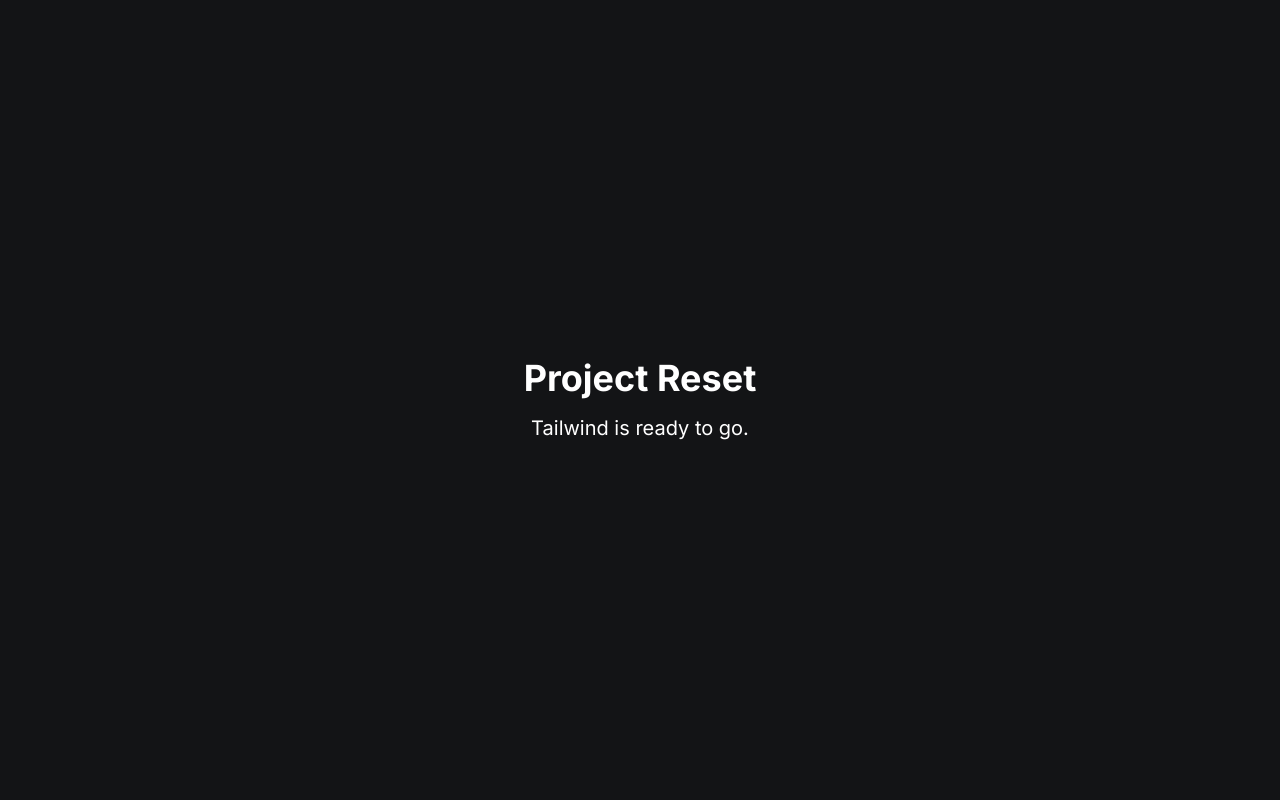
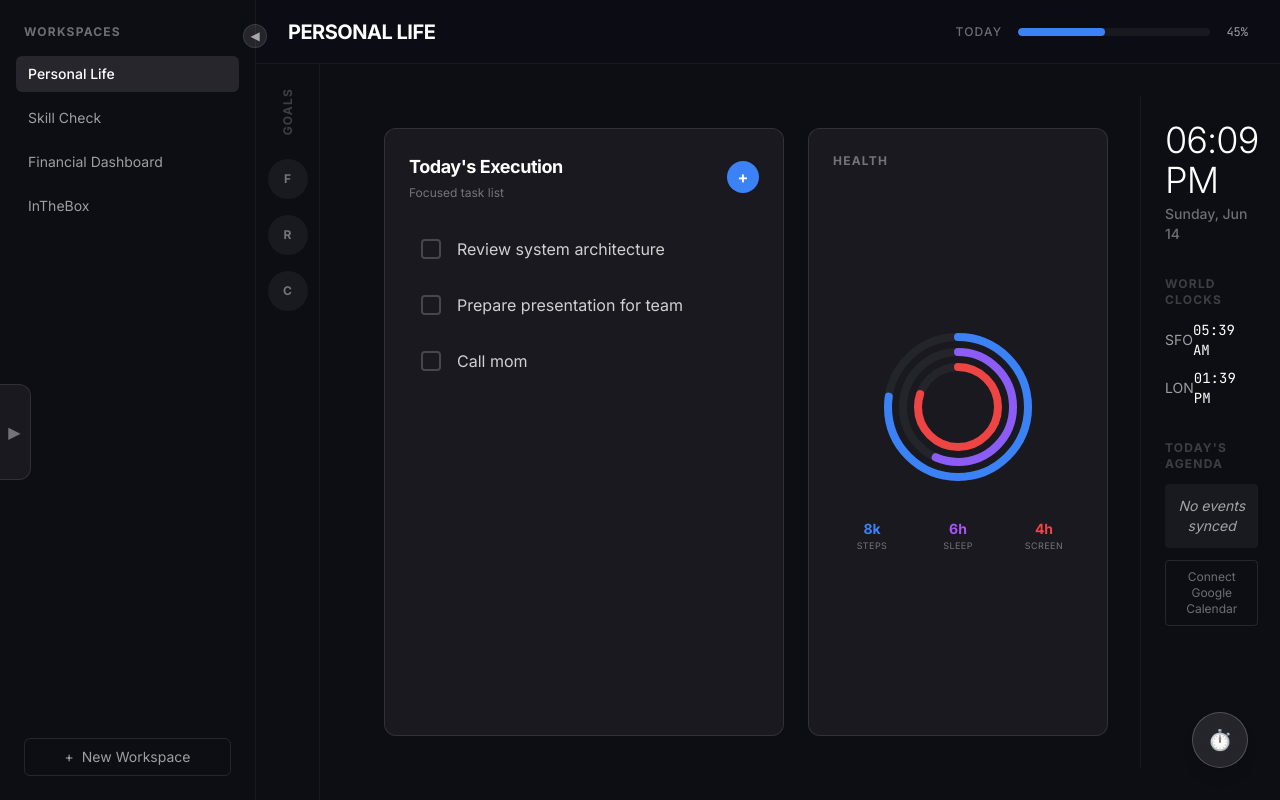
Before and after one commit to ishankumax/ProdOS, a Next.js app: page / in a window 1280 px wide. Built offline with nearby package versions, Linux system fonts and the light colour scheme.

Commit message:
feat: add DataProvider for local storage state management

```diff
--- a/app/page.tsx
+++ b/app/page.tsx
@@ -1,8 +1,38 @@
+"use client";
+
+import { useState } from "react";
+import Shell from "@/components/layout/Shell";
+import { WorkspaceType } from "@/components/layout/Sidebar";
+import TasksWidget from "@/components/workspaces/TasksWidget";
+import HealthWidget from "@/components/workspaces/HealthWidget";
+import RightPanel from "@/components/layout/RightPanel";
+
+import FinanceDashboard from "@/components/workspaces/FinanceDashboard";
+import { DataProvider } from "@/components/providers/DataProvider";
+
 export default function HomePage() {
+  const [workspace, setWorkspace] = useState<WorkspaceType>("Personal Life");
+
   return (
-    <main className="flex min-h-screen flex-col items-center justify-center p-24">
-      <h1 className="text-4xl font-bold">Project Reset</h1>
-      <p className="mt-4 text-xl">Tailwind is ready to go.</p>
-    </main>
+    <DataProvider>
+      <Shell activeWorkspace={workspace} onWorkspaceChange={setWorkspace}>
+      {workspace === "Financial Dashboard" ? (
+        <FinanceDashboard />
+      ) : (
+        <div className="flex h-full">
+          <div className="flex-1 flex gap-6 p-8">
+            <TasksWidget />
+            {workspace === "Personal Life" && <HealthWidget />}
+            {workspace !== "Personal Life" && (
+              <div className="w-[300px] bg-white/5 border border-white/10 rounded-xl flex items-center justify-center text-white/40 italic">
+                {workspace} Widget Placeholder
+              </div>
+            )}
+          </div>
+          <RightPanel />
+        </div>
+      )}
+    </Shell>
+    </DataProvider>
   );
 }
--- /dev/null
+++ b/components/providers/DataProvider.tsx
@@ -0,0 +1,90 @@
+"use client";
+
+import React, { createContext, useContext, useEffect, useState } from "react";
+
+export interface Task {
+  id: string;
+  text: string;
+  completed: boolean;
+  createdAt: number;
+}
+
+export interface Investment {
+  id: string;
+  company: string;
+  amount: number;
+  type: string;
+}
+
+interface DataContextType {
+  tasks: Task[];
+  addTask: (text: string) => void;
+  toggleTask: (id: string) => void;
+  investments: Investment[];
+  addInvestment: (inv: Omit<Investment, "id">) => void;
+}
+
+const DataContext = createContext<DataContextType | undefined>(undefined);
+
+export function DataProvider({ children }: { children: React.ReactNode }) {
+  const [tasks, setTasks] = useState<Task[]>([]);
+  const [investments, setInvestments] = useState<Investment[]>([]);
+  const [isLoaded, setIsLoaded] = useState(false);
+
+  // Load from local storage on mount
+  useEffect(() => {
+    try {
+      const storedTasks = localStorage.getItem("prod_os_tasks");
+      const storedInvestments = localStorage.getItem("prod_os_investments");
+      if (storedTasks) setTasks(JSON.parse(storedTasks));
+      if (storedInvestments) setInvestments(JSON.parse(storedInvestments));
+    } catch (e) {
+      console.error("Failed to parse local storage", e);
+    }
+    setIsLoaded(true);
+  }, []);
+
+  // Save to local storage on changes
+  useEffect(() => {
+    if (isLoaded) {
+      localStorage.setItem("prod_os_tasks", JSON.stringify(tasks));
+      localStorage.setItem("prod_os_investments", JSON.stringify(investments));
+    }
+  }, [tasks, investments, isLoaded]);
+
+  const addTask = (text: string) => {
+    const newTask: Task = {
+      id: Math.random().toString(36).substr(2, 9),
+      text,
+      completed: false,
+      createdAt: Date.now(),
+    };
+    setTasks((prev) => [...prev, newTask]);
+  };
+
+  const toggleTask = (id: string) => {
+    setTasks((prev) =>
+      prev.map((t) => (t.id === id ? { ...t, completed: !t.completed } : t))
+    );
+  };
+
+  const addInvestment = (inv: Omit<Investment, "id">) => {
+    const newInv: Investment = {
+      ...inv,
+      id: Math.random().toString(36).substr(2, 9),
+    };
+    setInvestments((prev) => [...prev, newInv]);
+  };
+
+  return (
+    <DataContext.Provider value={{ tasks, addTask, toggleTask, investments, addInvestment }}>
+      {children}
+    </DataContext.Provider>
+  );
+}
+
+export function useData() {
+  const context = useContext(DataContext);
+  if (!context) throw new Error("useData must be used within DataProvider");
+  return context;
+}
```
